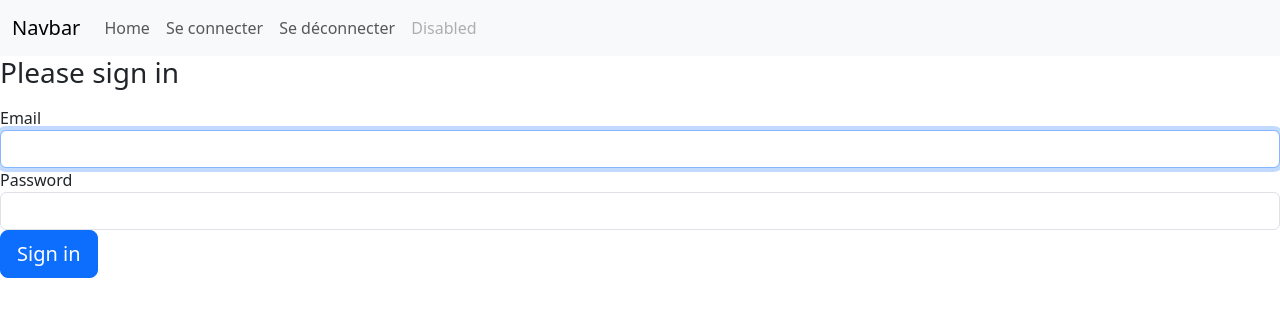
After one commit to ArnaudBvd/Bravard_exam_SF, a Symfony app: template templates/security/login.html.twig in a window 1280 px wide. The commit adds this page. Shown: the top 317 px of the page. Run offline with Twig, Linux system fonts and the light colour scheme; the template is opened without the code that fills it, so the values that code supplies are empty; some libraries are stand-ins or nearby versions.

Commit message:
Création d'un formulaire de connexion

```diff
--- a/templates/parts/navbar.html.twig
+++ b/templates/parts/navbar.html.twig
@@ -7,13 +7,13 @@
     <div class="collapse navbar-collapse" id="navbarNav">
       <ul class="navbar-nav">
         <li class="nav-item">
-          <a class="nav-link active" aria-current="page" href="#">Home</a>
+          <a class="nav-link" aria-current="page" href="#">Home</a>
         </li>
         <li class="nav-item">
-          <a class="nav-link" href="#">Features</a>
+          <a class="nav-link" href="{{path ('app_login')}}">Se connecter</a>
         </li>
         <li class="nav-item">
-          <a class="nav-link" href="#">Pricing</a>
+          <a class="nav-link" href="{{path ('app_logout')}}">Se déconnecter</a>
         </li>
         <li class="nav-item">
           <a class="nav-link disabled" aria-disabled="true">Disabled</a>
--- /dev/null
+++ b/templates/security/login.html.twig
@@ -0,0 +1,31 @@
+{% extends 'base.html.twig' %}
+
+{% block title %}Log in!{% endblock %}
+
+{% block body %}
+<form method="post">
+    {% if error %}
+        <div class="alert alert-danger">{{ error.messageKey|trans(error.messageData, 'security') }}</div>
+    {% endif %}
+
+    {% if app.user %}
+        <div class="mb-3">
+            You are logged in as {{ app.user.userIdentifier }}, <a href="{{ path('app_logout') }}">Logout</a>
+        </div>
+    {% endif %}
+
+    <h1 class="h3 mb-3 font-weight-normal">Please sign in</h1>
+    <label for="inputEmail">Email</label>
+    <input type="email" value="{{ last_username }}" name="email" id="inputEmail" class="form-control" autocomplete="email" required autofocus>
+    <label for="inputPassword">Password</label>
+    <input type="password" name="password" id="inputPassword" class="form-control" autocomplete="current-password" required>
+
+    <input type="hidden" name="_csrf_token"
+           value="{{ csrf_token('authenticate') }}"
+    >
+
+    <button class="btn btn-lg btn-primary" type="submit">
+        Sign in
+    </button>
+</form>
+{% endblock %}
```
Also changed, not shown: src/Controller/SecurityController.php (added, +32 -0 lines), src/Security/UserAuthenticator.php (added, +60 -0 lines), 1 other file.
